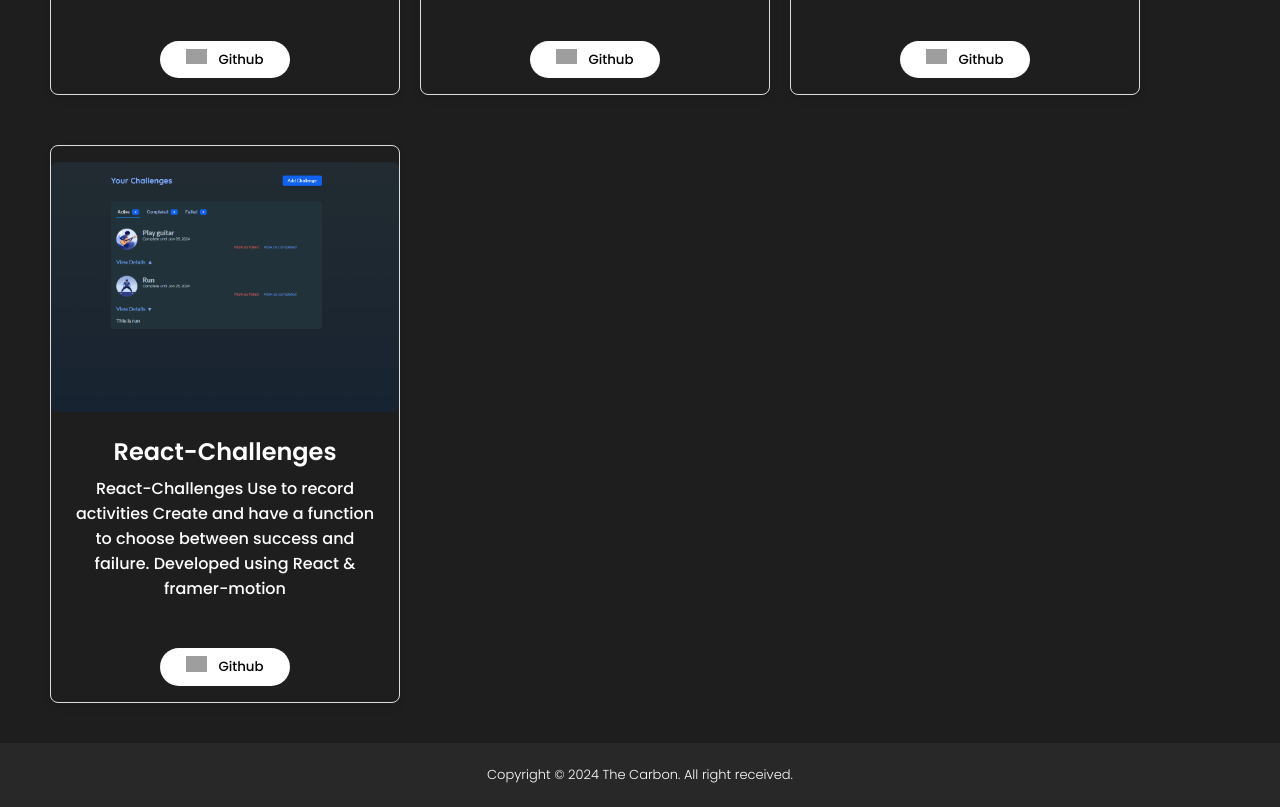
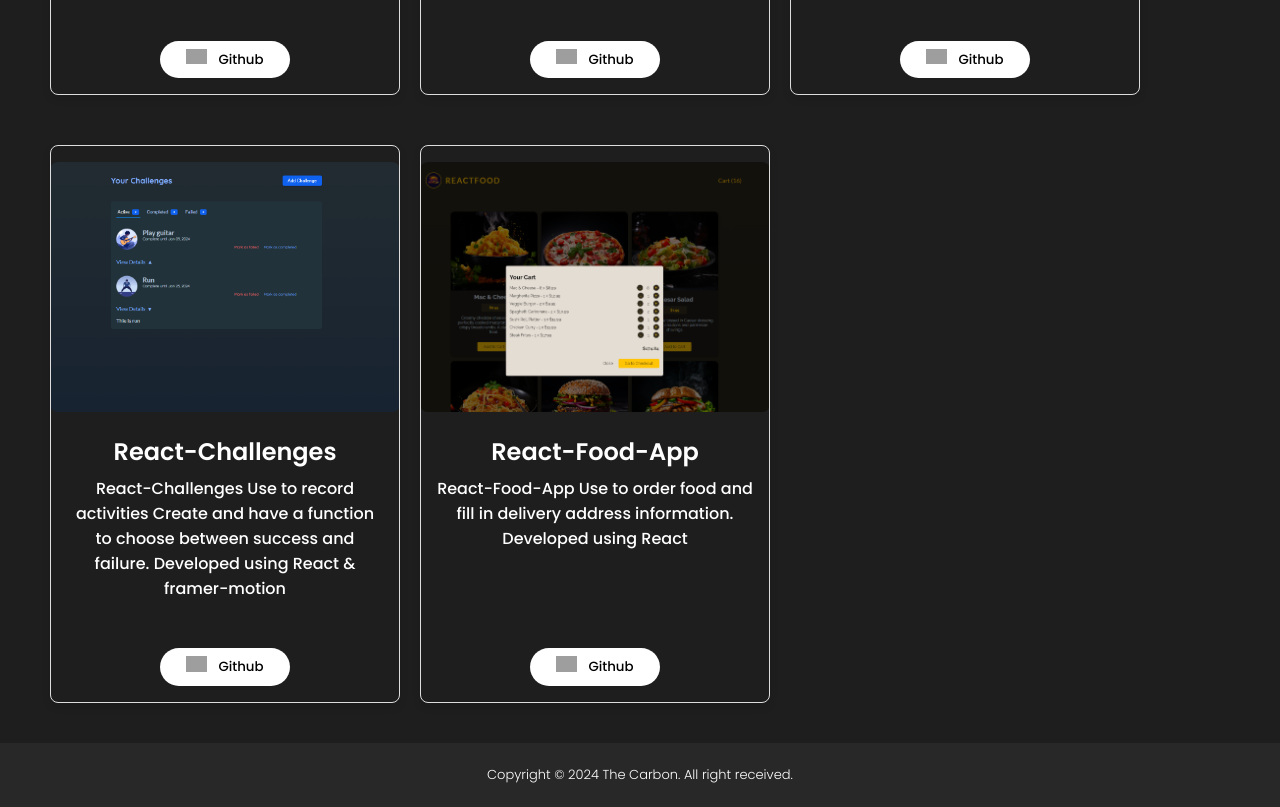
Before and after one commit to Akinades/React-Portfolio, a React (Create React App) app: page /projects in a window 1280 px wide. Shown: the part 680-1487 px from the top of the page. Built offline with nearby package versions, Linux system fonts and the light colour scheme; grey boxes are pictures that could not be loaded.

Commit message:
Add project
food app

```diff
--- a/src/components/Projects/projectData.js
+++ b/src/components/Projects/projectData.js
@@ -32,6 +32,14 @@ const projectData = [
       "React-Challenges Use to record activities Create and have a function to choose between success and failure. Developed using React & framer-motion",
     url: "https://github.com/Akinades/React-Challenges",
   },
+  {
+    id: 5,
+    image: require("../../assets/projects/React-Food-App.png"),
+    title: "React-Food-App",
+    description:
+      "React-Food-App Use to order food and fill in delivery address information. Developed using React ",
+    url: "https://github.com/Akinades/React-Food-App",
+  },
 ];
 
 export { projectData };
```
Also changed, not shown: src/assets/projects/React-Food-App.png (added).
